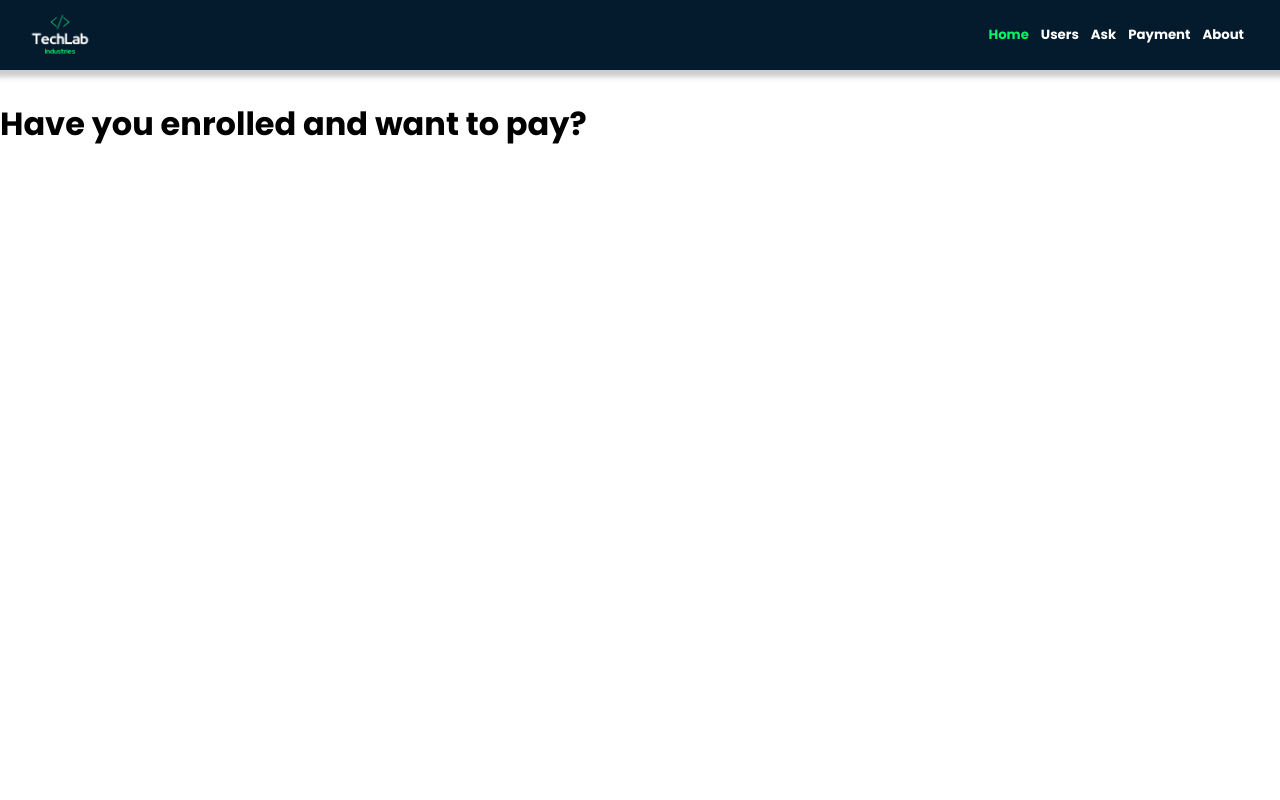
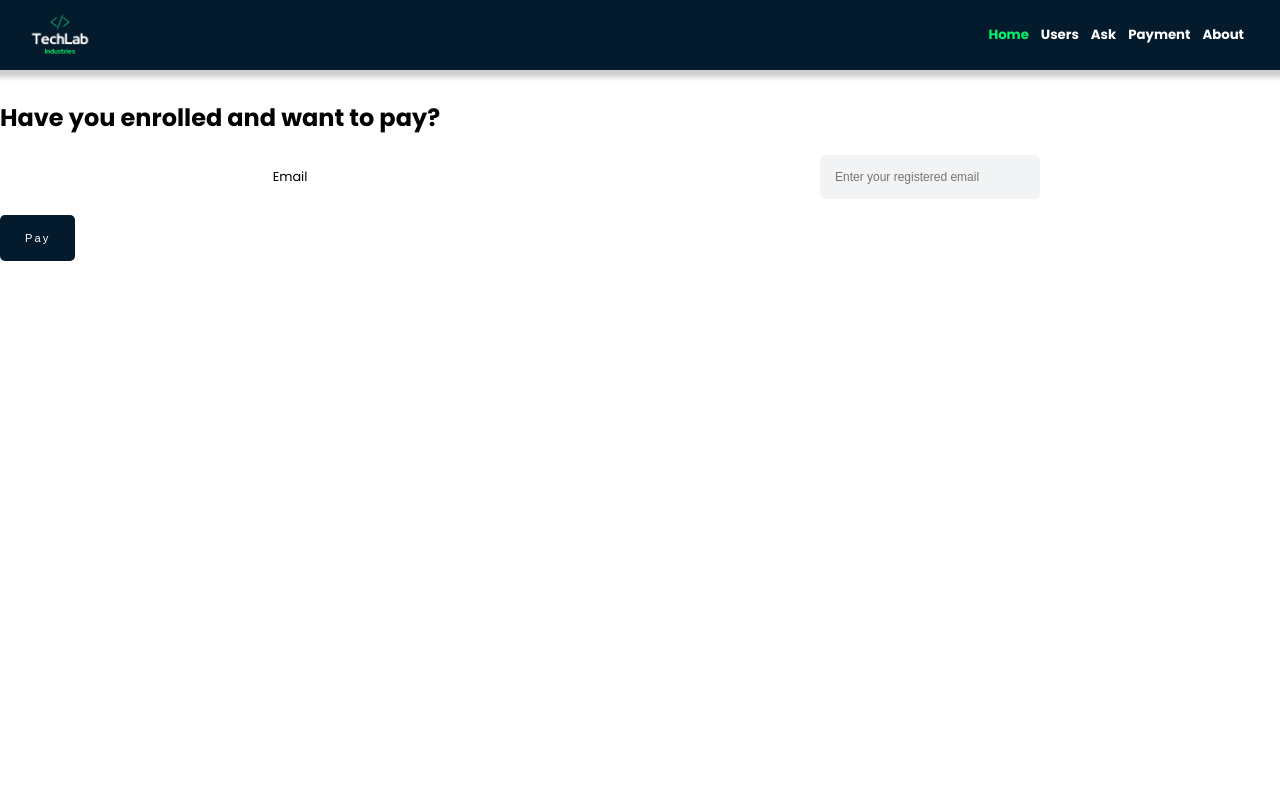
Before and after one commit to Dhannyphantom/learn-programming, a Next.js app: page /payment in a window 1280 px wide. Shown: the top 800 px of the page. Built offline with nearby package versions, Linux system fonts and the light colour scheme.

Commit message:
Created a PayStack payment component and added the paystack npm package

```diff
--- a/components/Input/Input.js
+++ b/components/Input/Input.js
@@ -10,6 +10,7 @@ export default function Input({
   onBlur,
   values,
   name,
+  value,
   onChangeText,
   type = "text",
 }) {
@@ -30,6 +31,7 @@ export default function Input({
               onBlur={onBlur}
               name={name}
               onChange={onChangeInput}
+              value={value ?? ""}
               autoComplete="nocomplete"
               className={styles.input}
               placeholder={`Enter your ${placeholder}`}
--- /dev/null
+++ b/components/PayStack/PayStack.js
@@ -0,0 +1,25 @@
+import Input from "../Input/Input";
+import { useState } from "react";
+import Button from "../Button/Button";
+import { Pay } from "react-paystack";
+
+const AMOUNT = 600000;
+const PUBLIC_KEY = "";
+
+const PayStack = () => {
+  const [userEmail, setUserEmail] = useState("");
+  return (
+    <div>
+      <Input
+        title="Email"
+        onChangeText={(n, v) => setUserEmail(v)}
+        name="email"
+        placeholder="registered email"
+        value={userEmail}
+      />
+      <Button title="Pay" />
+    </div>
+  );
+};
+
+export default PayStack;
--- a/package.json
+++ b/package.json
@@ -24,6 +24,7 @@
     "react": "18.2.0",
     "react-dom": "18.2.0",
     "react-lottie-player": "^1.4.3",
+    "react-paystack": "^4.0.1",
     "yup": "^0.32.11"
   },
   "devDependencies": {
--- a/pages/payment.js
+++ b/pages/payment.js
@@ -1,5 +1,14 @@
+import PayStack from "../components/PayStack/PayStack";
+
 function PaymentPage() {
-  return <h1>Have you enrolled and want to pay?</h1>;
+  return (
+    <div>
+      <section>
+        <h1>Have you enrolled and want to pay?</h1>
+        <PayStack />
+      </section>
+    </div>
+  );
 }
 
 export default PaymentPage;
```
Also changed, not shown: components/PayStack/PayStack.module.css (added), 1 other file (tests, documents, lock files or other folders).
